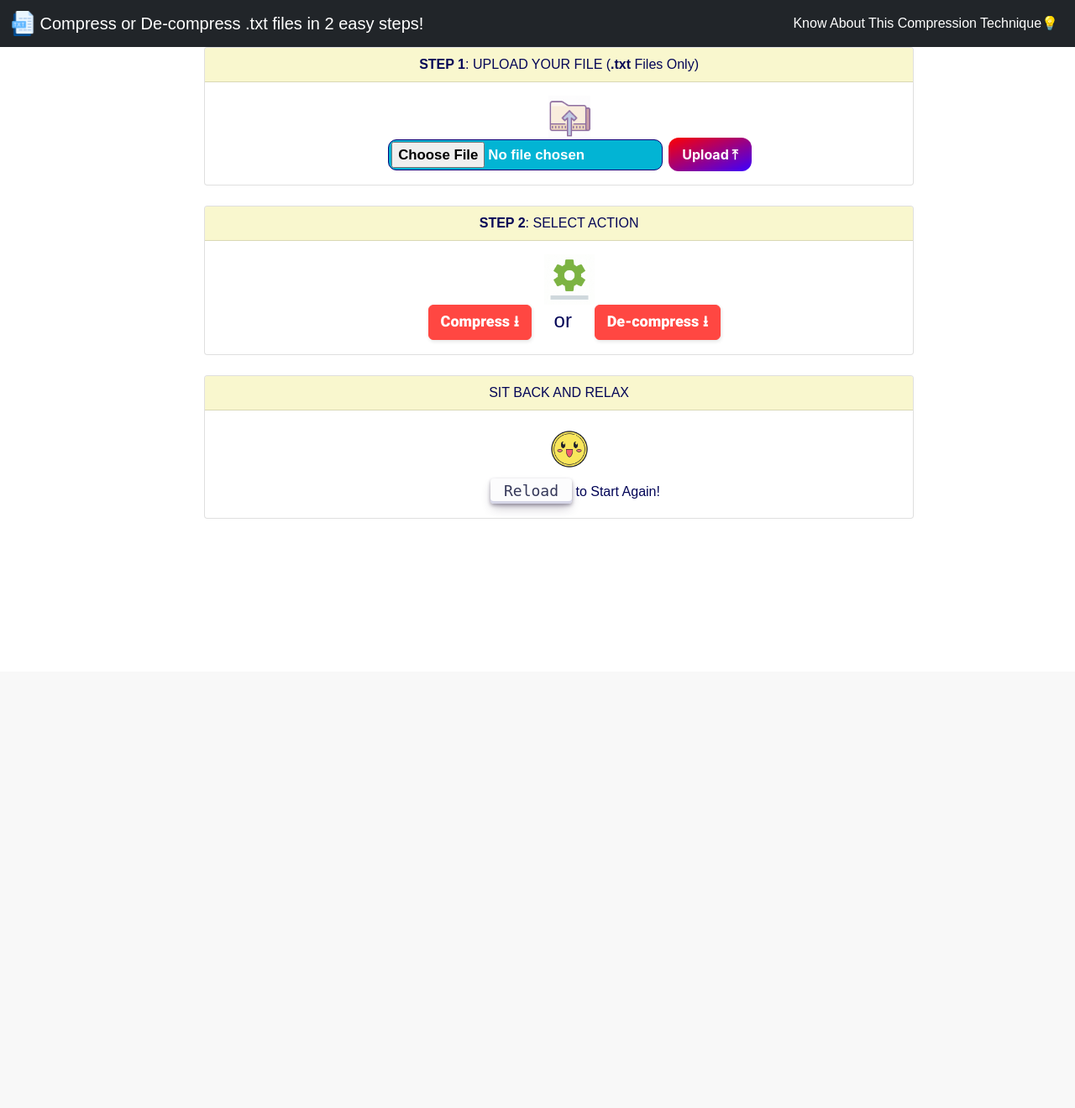
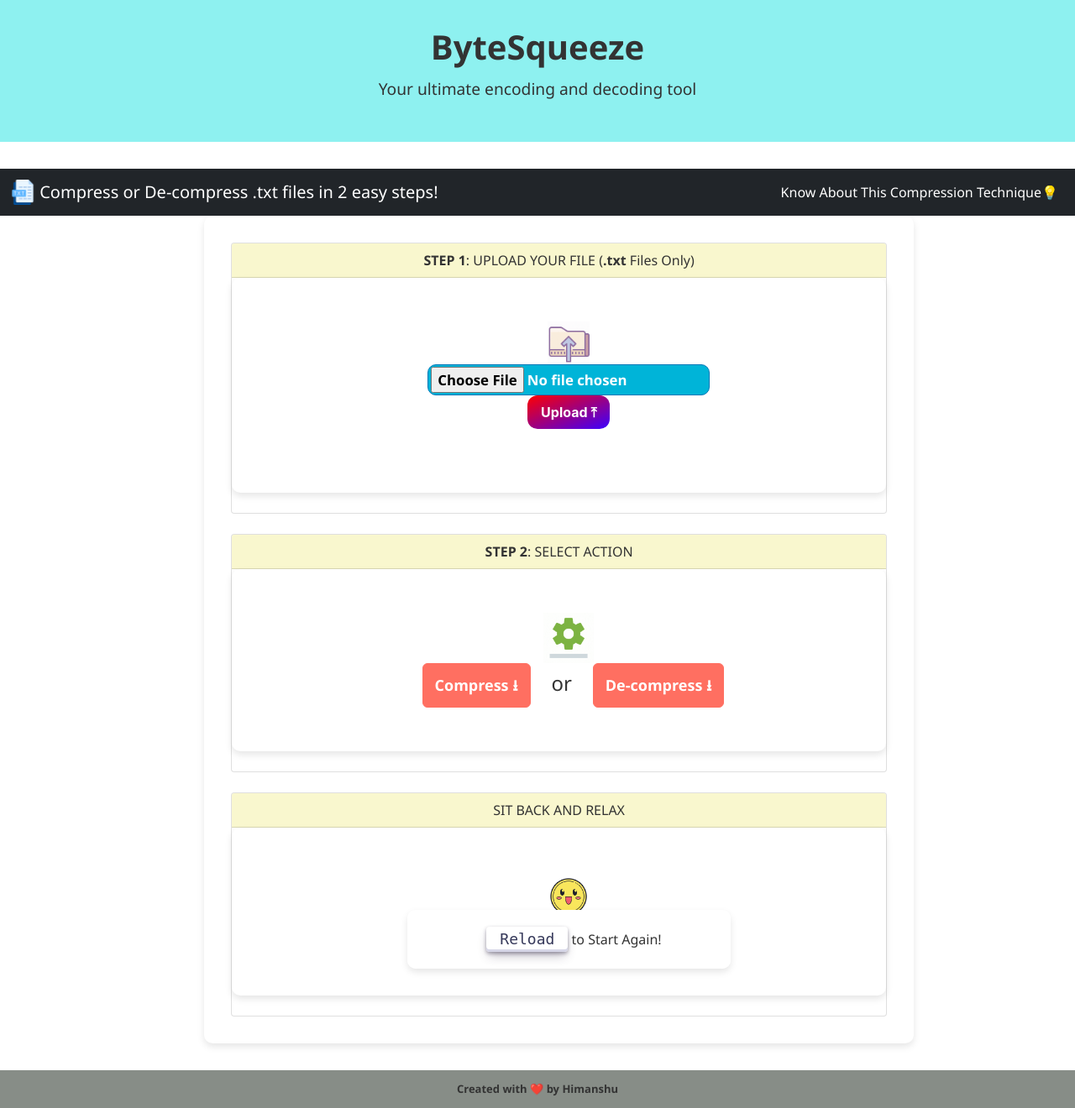
Before and after one commit to Himanshu2173/ByteSqueeze, a PHP site: page / in a window 1280 px wide. Shown: the whole page at 84% size. Before the commit the page ends 618 px from the top, so only its background shows below. Run offline with PHP 8.4, Linux system fonts and the light colour scheme.

Commit message:
Improved UI

```diff
--- a/index.html
+++ b/index.html
@@ -1,60 +1,29 @@
-
 <!DOCTYPE html>
 <html lang="en">
 
 <head>
     <meta charset="utf-8">
-  	<meta http-equiv="x-ua-compatible" content="ie=edge" >
-  	<meta name="viewport" content="width=device-width, initial-scale=1.0" >
-
+    <meta http-equiv="x-ua-compatible" content="ie=edge">
+    <meta name="viewport" content="width=device-width, initial-scale=1.0">
 
     <title>ByteSqueeze</title>
     <link rel="shortcut icon" href="assets/favicon.ico">
     <meta name="title" content="Text-compressor">
     <meta name="description" content="An online .txt file compressor, de-compressor tool which uses Huffman Coding for Lossless data compression.">
     <meta name="keywords" content="encoding,encoder,huffman, huffman-coding, lossless, huffman-compression-algorithm">
-
-	<!-- <meta name="robots" content="index, follow"> -->
-	<!-- <meta name="google-site-verification" content="fVqw6aziPBBMvC50fkQ3A6y38AhIfhUhfDyIzqqdGTs" /> -->
     <meta http-equiv="Content-Type" content="text/html; charset=utf-8">
     <meta name="language" content="English">
-	<!-- <meta name="author" content="Samir Paul"> -->
-
-	<!-- Open Graph / Facebook -->
-	<!-- <meta property="og:type" content="website">
-	<meta property="og:url" content="https://samirpaulb.github.io/txt-compressor/">
-	<meta property="og:title" content="File Compressor De-compressor">
-	<meta property="og:description" content="An online .txt file compressor, de-compressor tool which uses Huffman Coding for Lossless data compression.">
-	<meta property="og:image" content="https://raw.githubusercontent.com/SamirPaulb/assets/main/text-file-compressor-decompressor-logo.png"> -->
-
-	<!-- Twitter -->
-	<!-- <meta property="twitter:card" content="summary_large_image">
-	<meta property="twitter:url" content="https://samirpaulb.github.io/txt-compressor/">
-	<meta property="twitter:title" content="File Compressor De-compressor">
-	<meta property="twitter:description" content="An online .txt file compressor, de-compressor tool which uses Huffman Coding for Lossless data compression.">
-	<meta property="twitter:image" content="https://raw.githubusercontent.com/SamirPaulb/assets/main/text-file-compressor-decompressor-logo.png"> -->
-	<!-- <link rel="canonical" href="https://samirpaulb.github.io/txt-compressor"/> -->
 
     <link rel='stylesheet' type='text/css' href='styles.css'>
     <link href="https://cdn.jsdelivr.net/npm/bootstrap@5.0.0-beta1/dist/css/bootstrap.min.css" rel="stylesheet">
     <script src='script.js' type="text/javascript"></script>
-
-	<!-- Google tag (gtag.js) -->
-	<!-- <script async src="https://www.googletagmanager.com/gtag/js?id=G-CP4QE6ZEV0"></script>
-	<script>
-	  window.dataLayer = window.dataLayer || [];
-	  function gtag(){dataLayer.push(arguments);}
-	  gtag('js', new Date());
-
-	  gtag('config', 'G-CP4QE6ZEV0');
-	</script> -->
-
 </head>
 
-
-
-<!-- <body > -->
 <body>
+	<header>
+        <h1>ByteSqueeze</h1>
+        <p>Your ultimate encoding and decoding tool</p>
+    </header>
     <nav class="navbar navbar-expand-lg navbar-dark bg-dark">
         <div class="container-fluid">
             <a class="navbar-brand" href="index.html">
@@ -64,7 +33,7 @@
             <div class="collapse navbar-collapse" id="navbarSupportedContent">
                 <ul class="navbar-nav me-auto mb-2 mb-lg-0"></ul>
                 <ul class="nav navbar-nav navbar-right">
-					<a class="nav-link active" aria-current="page" href="https://en.wikipedia.org/wiki/Huffman_coding" target = "_blank" >Know About This Compression Technique💡</a>
+                    <a class="nav-link active" aria-current="page" href="https://en.wikipedia.org/wiki/Huffman_coding" target="_blank">Know About This Compression Technique💡</a>
                 </ul>
             </div>
         </div>
@@ -72,34 +41,29 @@
 
     <div class="bigdiv">
         <div class="card text-center">
-		<div class="card-header" style="background-color:rgba(245, 241, 171, 0.58);"> <b>STEP 1</b>: UPLOAD YOUR FILE (<b>.txt</b> Files Only) </div>
+            <div class="card-header" style="background-color:rgba(245, 241, 171, 0.58);"><b>STEP 1</b>: UPLOAD YOUR FILE (<b>.txt</b> Files Only)</div>
             <div class="align" id="step1">
                 <div class="card-body">
                     <img height="50" width="50" src="assets/upload.gif" alt="Upload" loading="lazy">
                     <br>
                     <form method="post" enctype="multipart/form-data" class="form" id="fileform">
-				<input class="file-input-button" type="file" id="uploadfile"  class="input">
-
-				<input class="upload-button" type="button" id="submitbtn"  class="input" value="Upload ⤒">
+                        <input class="file-input-button" type="file" id="uploadfile" class="input">
+                        <input class="upload-button" type="button" id="submitbtn" class="input" value="Upload ⤒">
                     </form>
                     <br>
                 </div>
-			<!-- Upload File -->
             </div>
         </div>
         <br>
         <div class="card text-center">
-			<div class="card-header" style="background-color:rgba(245, 241, 171, 0.58);"> <b>STEP 2</b>: SELECT ACTION </div>
+            <div class="card-header" style="background-color:rgba(245, 241, 171, 0.58);"><b>STEP 2</b>: SELECT ACTION</div>
             <div class="align" id="step2">
                 <div class="card-body">
                     <img height="60" width="60" src="assets/action.gif" alt="action" loading="lazy">
                     <br>
-					<!-- &emsp;&emsp;&emsp;&emsp; -->
-						<button type="button" id="encode" class="button" >Compress ⭳</button>
+                    <button type="button" id="encode" class="button">Compress ⭳</button>
                     &nbsp or &nbsp;
-					<!-- &emsp;&emsp;&emsp;&emsp; -->
-						<button type="button" id="decode" class="button" >De-compress ⭳</button>
-			<!-- Select Action -->
+                    <button type="button" id="decode" class="button">De-compress ⭳</button>
                     <br>
                 </div>
             </div>
@@ -107,24 +71,21 @@
         <br>
         <div class="card text-center">
             <div class="card-header" style="background-color:rgba(245, 241, 171, 0.58);">SIT BACK AND RELAX</div>
-				<div class="align" id="step3" >
+            <div class="align" id="step3">
                 <div class="card-body">
                     <img height="60" width="60" src="assets/emoji.gif" alt="emoji" loading="lazy">
-
                     <br>
                     <span class="align" id="text4">
-						<button class="reload-button" type="button" onclick="location.reload()" >Reload</button> to Start Again!
+                        <button class="reload-button" type="button" onclick="location.reload()">Reload</button> to Start Again!
                     </span>
                     <br>
-			<!-- Wait a moment -->
                 </div>
             </div>
         </div>
     </div>
 
-
     <footer>
-  <p></p>
+		<a href="https://www.linkedin.com/in/himanshu-verma-642a30222/" target="_blank"> <p>Created with ❤️ by Himanshu</p></a>
     </footer>
 
 </body>
--- a/styles.css
+++ b/styles.css
@@ -1,282 +1,311 @@
-/*
-	Author : Samir Paul
-*/
-*{
-    color: rgb(3, 5, 87);
-    font-family: Arial, Helvetica, sans-serif;
+* {
+    color: #333;
+    font-family: 'Segoe UI', Tahoma, Geneva, Verdana, sans-serif;
+    margin: 0;
+    padding: 0;
+    box-sizing: border-box;
 }
-h2{
-    /* color: black; */
+
+body {
+    background-color: #f7f9fc;
+    line-height: 1.6;
+}
+
+header {
+    background-color: #8ef1f0;
+    color: white;
+    text-align: center;
+    padding: 2em 0;
+    margin-bottom: 2em;
+}
+
+header h1 {
+    font-size: 2.5em;
+    font-weight: bold;
+    margin-bottom: 0.3em;
+}
+
+header p {
+    font-size: 1.2em;
+}
+
+h2 {
     font-style: italic;
-    /* text-decoration: underline;    */
+    margin-bottom: 0.5em;
 }
-h3{
+
+h3 {
     color: black;
     font-style: italic;
     text-decoration: underline;
+    margin-bottom: 0.5em;
 }
+
 #heading {
     margin-left: 1%;
     margin-right: 1%;
-    font-size: 130%;
+    font-size: 1.3em;
+    margin-bottom: 1em;
 }
-.align{
-    /* padding: 1.5%; */
-    padding-left: 17%;
-    padding-right: 12%;
-    padding-bottom: 0.05%;
-    /* background-color: rgb(182, 179, 179); */
-    font-size: medium;
 
+.align {
+    padding: 1.5em;
+    background-color: white;
+    border-radius: 10px;
+    box-shadow: 0 4px 8px rgba(0, 0, 0, 0.1);
+    margin-bottom: 1em;
 }
-.bigdiv{
+
+.bigdiv {
     margin-left: 5%;
     margin-right: 5%;
-    /* border: rgb(0, 0, 0) solid 2px; */
-
-    /* background-color: rgb(182, 179, 179) ; */
+    padding: 2em;
+    background-color: white;
+    border-radius: 10px;
+    box-shadow: 0 4px 8px rgba(0, 0, 0, 0.1);
+    margin-bottom: 2em;
 }
 
-.links{
-    color: rgb(11, 11, 251);
-    background-color: rgb(189, 201, 206);
+.links {
+    color: #0077b6;
+    background-color: #d8f3dc;
     font-family: Georgia, 'Times New Roman', Times, serif;
-    /* font-weight:+ bold; */
     font-size: large;
-}
-.links:hover{
-    color: rgb(3, 3, 128);
-    background-color: rgb(2, 158, 158);
+    display: inline-block;
+    padding: 0.5em 1em;
+    border-radius: 5px;
+    transition: background-color 0.3s, color 0.3s;
+    text-decoration: none;
 }
 
-.form{
-    /* background-color: rgb(182, 179, 179) ; */
-    font-family: Arial, Helvetica, sans-serif;
-    /* font-size: x-small; */
-    display: inline-block;
-}
-.input{
-    font-size: x-small;
-     /*  background-color: rgb(182, 179, 179); */
+.links:hover {
+    color: #ffffff;
+    background-color: #0077b6;
 }
 
-#text1{
+.form {
+    font-family: Arial, Helvetica, sans-serif;
+    display: inline-block;
+    margin-bottom: 1em;
+}
+
+.input {
+    font-size: small;
+    padding: 0.5em;
+    border: 1px solid #ccc;
+    border-radius: 5px;
+    margin-bottom: 0.5em;
+}
+
+#text1 {
     font-size: xx-small;
-    /* background-color: rgb(182, 179, 179) ; */
+    margin-bottom: 0.5em;
 }
-#text4{
+
+#text4 {
     font-size: small;
+    margin-bottom: 0.5em;
 }
-/* #encode{
-    background-color: rgb(97, 153, 97);
-} */
-/* #decode{
-    background-color: rgb(172, 75, 75);
-} */
-#encode:disabled{
+
+#encode:disabled,
+#decode:disabled {
     background-color: rgb(182, 179, 179);
 }
-#decode:disabled{
-    background-color: rgb(182, 179, 179);
-}
+
 .button {
-    background: #FF4742;
-    border: 1px solid #FF4742;
+    background: #ff6f61;
+    border: 1px solid #ff6f61;
     border-radius: 6px;
-    box-shadow: rgba(0, 0, 0, 0.1) 1px 2px 4px;
-    box-sizing: border-box;
-    color: #FFFFFF;
+    color: #ffffff;
     cursor: pointer;
     display: inline-block;
-    font-family: nunito,roboto,proxima-nova,"proxima nova",sans-serif;
+    font-family: 'Segoe UI', Tahoma, Geneva, Verdana, sans-serif;
     font-size: 16px;
     font-weight: 800;
-    line-height: 16px;
     min-height: 40px;
-    outline: 0;
     padding: 12px 14px;
     text-align: center;
-    text-rendering: geometricprecision;
-    text-transform: none;
     user-select: none;
-    -webkit-user-select: none;
-    touch-action: manipulation;
     vertical-align: middle;
+    transition: background-color 0.3s, color 0.3s;
 }
 
 .button:hover,
 .button:active {
-    background-color: initial;
-    background-position: 0 0;
-    color: #FF4742;
+    background-color: #ff3b2e;
+    color: #ffffff;
 }
 
 .button:active {
     opacity: .5;
 }
 
-
-.button:disabled{
+.button:disabled {
     color: rgb(56, 54, 54);
 }
-.text{
+
+.text {
     font-size: small;
+    margin-bottom: 0.5em;
 }
-.text2{
-    /* background-color: rgb(182, 179, 179); */
+
+.text2 {
     font-size: small;
+    margin-bottom: 0.5em;
 }
-#link1{
+
+#link1 {
     font-size: smaller;
+    margin-bottom: 0.5em;
 }
-#textImg{
+
+#textImg,
+#doneImg,
+#optionsImg,
+#waitImg {
     width: 10%;
     margin-left: 30%;
-    /* background-color: rgb(182, 179, 179); */
+    margin-bottom: 1em;
 }
 
-#doneImg{
-    width: 9.5%;
-    margin-left: 30.5%;
-    /* background-color: rgb(182, 179, 179); */
-}
-
-#optionsImg{
-    width: 14%;
-    margin-left: 28.5%;
-    /* background-color: rgb(182, 179, 179); */
-}
-
-#waitImg{
-    width: 14%;
-    margin-left: 29%;
-    /* background-color: rgb(182, 179, 179); */
-}
-@media(min-width:740px){
+@media(min-width: 740px) {
     #heading {
         margin-left: 12%;
         margin-right: 10%;
-        font-size: 150%;
+        font-size: 1.5em;
     }
-    #encode{
+
+    #encode {
         margin-left: 4%;
     }
-    .button{
+
+    .button {
         font-size: medium;
     }
-    .bigdiv{
+
+    .bigdiv {
         margin-left: 15%;
         margin-right: 15%;
     }
-    .align{
+
+    .align {
         font-size: large;
     }
-    .text{
+
+    .text {
         font-size: medium;
         margin-left: 12%;
         margin-right: 3%;
     }
-    #text1{
+
+    #text1 {
         font-size: x-small;
     }
-    .text2{
+
+    .text2 {
         font-size: medium;
     }
-    #text4{
+
+    #text4 {
         font-size: medium;
     }
-    .input{
+
+    .input {
         font-size: small;
     }
-    #link1{
+
+    #link1 {
         font-size: large;
     }
 }
-@media(min-width:1090px){
+
+@media(min-width: 1090px) {
     #heading {
         margin-left: 17%;
         margin-right: 11%;
-        font-size: 165%;
+        font-size: 1.65em;
     }
-    #encode{
+
+    #encode {
         margin-left: 4%;
     }
-    .text{
+
+    .text {
         margin-left: 25%;
         margin-right: 15%;
     }
-    #text1{
+
+    #text1 {
         font-size: small;
     }
-    .bigdiv{
+
+    .bigdiv {
         margin-left: 19%;
         margin-right: 15%;
     }
-    .button{
+
+    .button {
         font-size: large;
         margin-left: 1.5%;
         margin-right: 1.5%;
     }
-    .align{
-        padding-left:23% ;
+
+    .align {
+        padding-left: 23%;
         padding-right: 20%;
         font-size: x-large;
     }
-    .text2{
+
+    .text2 {
         font-size: large;
     }
 }
 
-
 .file-input-button {
     -webkit-appearance: none;
-    background: #02b4d4;
-    border: 1px solid #090177;
+    background: #00b4d8;
+    border: 1px solid #0077b6;
     border-radius: 10px;
     outline: none;
     padding: 0.1em 0.2em;
     margin-right: 1px;
     color: #ffffff;
     font-size: 0.7em;
-    font-family: "Quicksand", sans-serif;
+    font-family: 'Segoe UI', Tahoma, Geneva, Verdana, sans-serif;
     font-weight: bold;
     cursor: pointer;
+    transition: background-color 0.3s, color 0.3s;
 }
 
+.file-input-button:hover {
+    background: #0077b6;
+    color: #ffffff;
+}
 
 .reload-button {
     align-items: center;
     appearance: none;
-    background-color: #FCFCFD;
+    background-color: #ffffff;
     border-radius: 4px;
     border-width: 0;
-    box-shadow: rgba(45, 35, 66, 0.4) 0 2px 4px,rgba(45, 35, 66, 0.3) 0 7px 13px -3px,#D6D6E7 0 -3px 0 inset;
-    box-sizing: border-box;
-    color: #36395A;
+    box-shadow: rgba(45, 35, 66, 0.4) 0 2px 4px, rgba(45, 35, 66, 0.3) 0 7px 13px -3px, #d6d6e7 0 -3px 0 inset;
+    color: #36395a;
     cursor: pointer;
     display: inline-flex;
-    font-family: "JetBrains Mono",monospace;
+    font-family: 'JetBrains Mono', monospace;
     height: 30px;
     justify-content: center;
     line-height: 1;
-    list-style: none;
-    overflow: hidden;
     padding-left: 16px;
     padding-right: 16px;
-    position: relative;
-    text-align: left;
-    text-decoration: none;
-    transition: box-shadow .15s,transform .15s;
+    transition: box-shadow .15s, transform .15s;
     user-select: none;
-    -webkit-user-select: none;
-    touch-action: manipulation;
     white-space: nowrap;
-    will-change: box-shadow,transform;
     font-size: 18px;
 }
 
 .reload-button:focus {
-    box-shadow: #e5f34e 0 0 0 1.5px inset, rgba(45, 35, 66, 0.4) 0 2px 4px, rgba(45, 35, 66, 0.3) 0 7px 13px -3px, #D6D6E7 0 -3px 0 inset;
+    box-shadow: #e5f34e 0 0 0 1.5px inset, rgba(45, 35, 66, 0.4) 0 2px 4px, rgba(45, 35, 66, 0.3) 0 7px 13px -3px, #d6d6e7 0 -3px 0 inset;
 }
 
 .reload-button:hover {
@@ -285,16 +314,9 @@ h3{
 }
 
 .reload-button:active {
-    box-shadow: #D6D6E7 0 3px 7px inset;
+    box-shadow: #d6d6e7 0 3px 7px inset;
     transform: translateY(2px);
 }
-
-
-
-
-
-
-
 
 .upload-button {
     background: linear-gradient(to bottom right, #ff0000, #3c00ff);
@@ -303,7 +325,7 @@ h3{
     color: #ffffff;
     cursor: pointer;
     display: inline-block;
-    font-family: -apple-system,system-ui,"Segoe UI",Roboto,Helvetica,Arial,sans-serif;
+    font-family: -apple-system, system-ui, 'Segoe UI', Roboto, Helvetica, Arial, sans-serif;
     font-size: 16px;
     font-weight: 700;
     line-height: 2.5;
@@ -313,8 +335,6 @@ h3{
     text-decoration: none;
     transition: box-shadow .2s ease-in-out;
     user-select: none;
-    -webkit-user-select: none;
-    touch-action: manipulation;
     white-space: nowrap;
 }
 
@@ -325,3 +345,26 @@ h3{
 .upload-button:not([disabled]):hover {
     box-shadow: 0 0 .25rem rgba(0, 0, 0, 0.5), -.125rem -.125rem 1rem rgba(239, 71, 101, 0.5), .125rem .125rem 1rem rgba(255, 154, 90, 0.5);
 }
+
+footer {
+    background-color: #878d87;
+    color: white;
+    text-align: center;
+    font-size: small;
+    padding: 1em 0;
+}
+
+footer p {
+    margin: 0;
+}
+
+footer a {
+    color: white;
+    text-decoration: none;
+    font-weight: bold;
+    transition: color 0.3s;
+}
+
+footer a:hover {
+    color: #ff6f61;
+}
```
Also changed, not shown: info.html (deleted, +0 -151 lines). Lines whose indentation alone changed are shown as unchanged.
